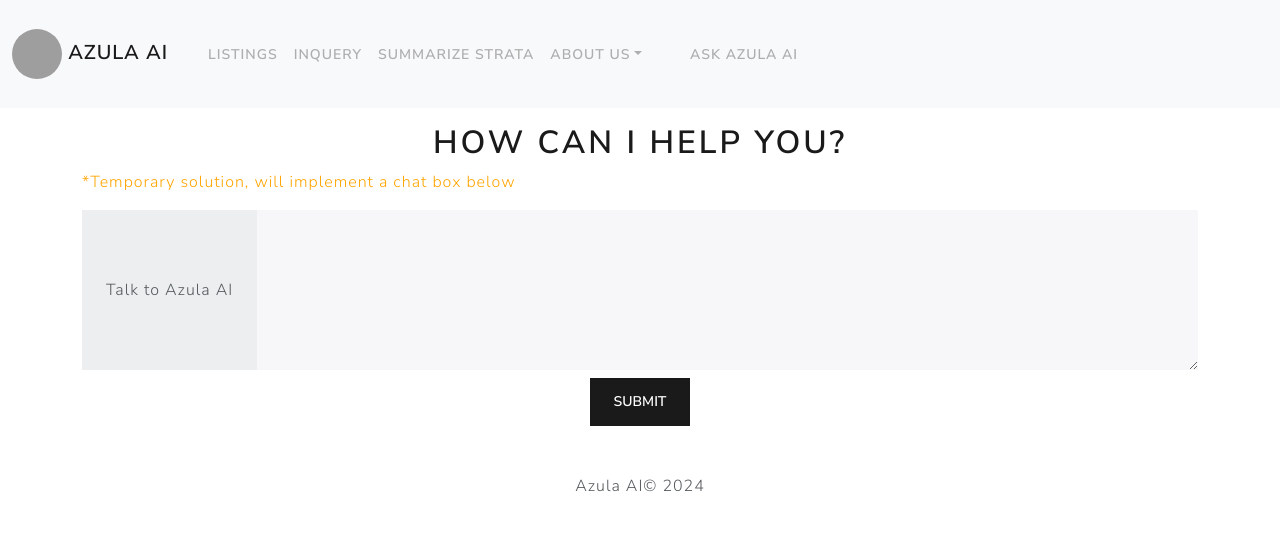
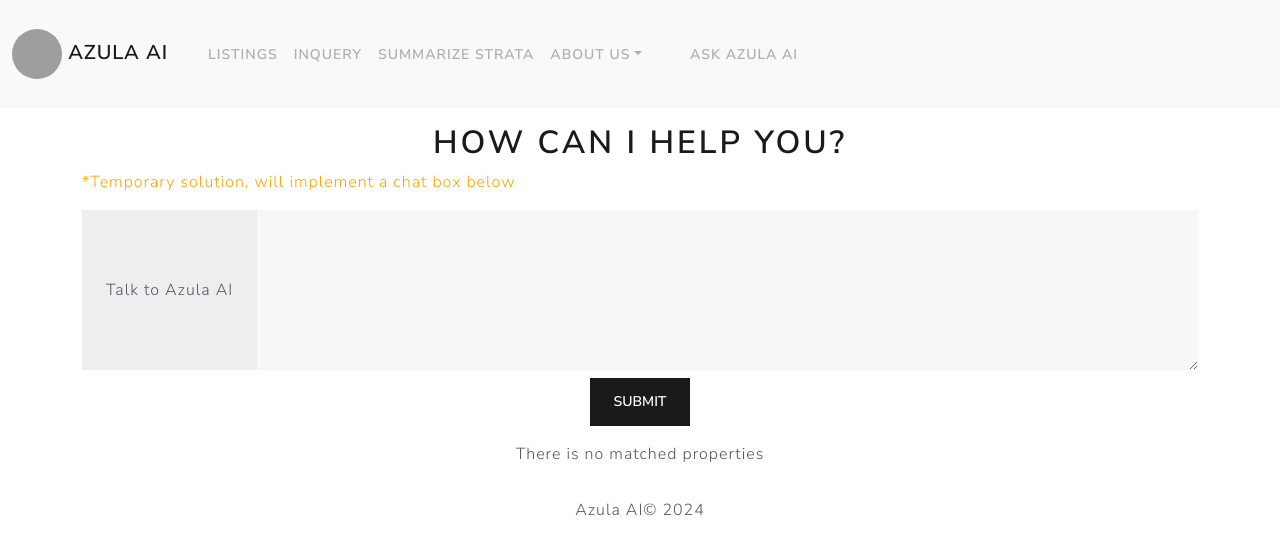
Before and after one commit to ChrisTian206/AI_RS, a React (Vite) app in the folder client/: page /askaway in a window 1280 px wide. Shown: the top 554 px of the page. Built offline with nearby package versions, Linux system fonts and the light colour scheme; grey boxes are pictures that could not be loaded.

Commit message:
checks error and counts now

```diff
--- a/client/src/pages/AzulaaiPage.jsx
+++ b/client/src/pages/AzulaaiPage.jsx
@@ -52,7 +52,9 @@ function AzulaaiPage() {
                             <Spinner animation="border" role="status">
                                 <span className="visually-hidden">Loading...</span>
                             </Spinner>
-                            : res.listings ?
+                            : res.error ? "Input Invalid" :
+                                res.count === 0 ? 'There is no matched properties' :
+                                    res.listings ?
                                         <div>
                                             <h2>Azula AI:</h2>
                                             <Container>
@@ -64,7 +66,7 @@ function AzulaaiPage() {
                                                     ))}
                                                 </Row>
                                             </Container>
-                                </div> : ''
+                                        </div> : 'There is no matched properties'
                         }
                     </div>
                 </Row>
```
Lines whose indentation alone changed are shown as unchanged.
